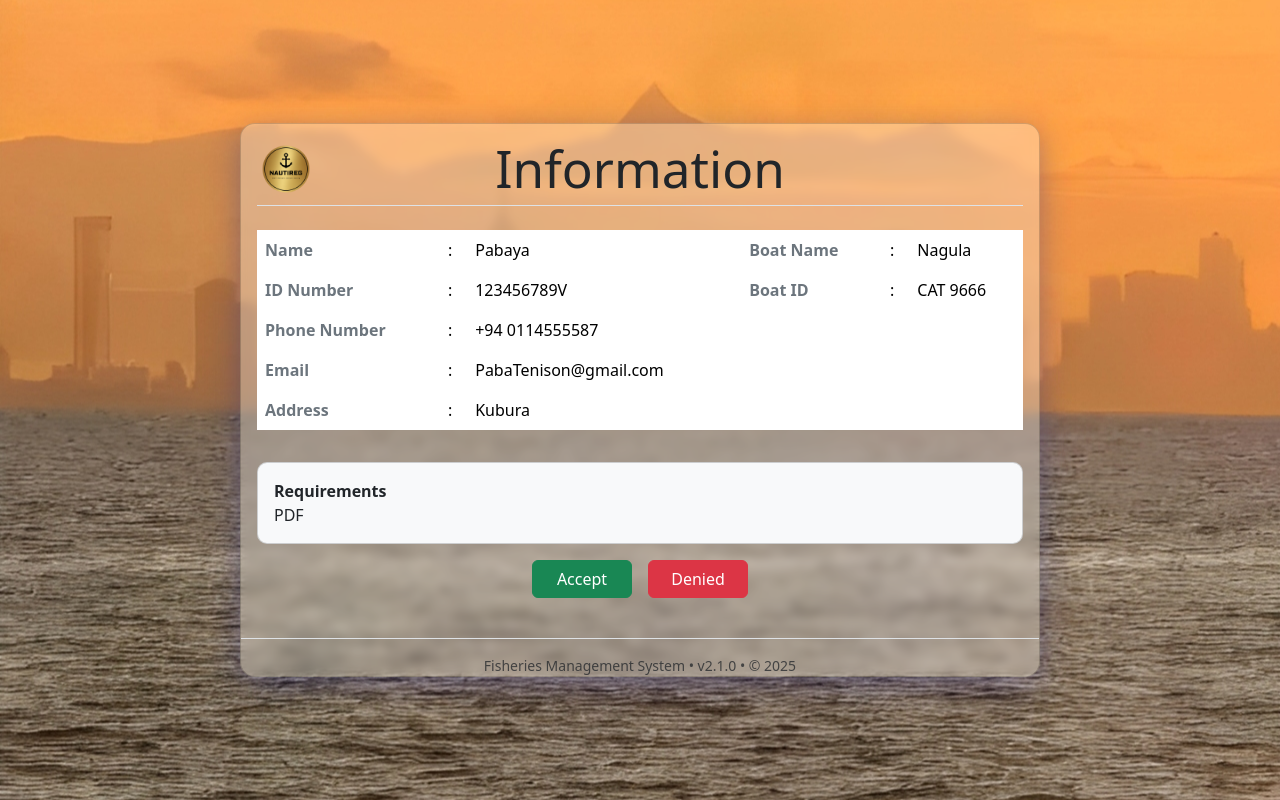
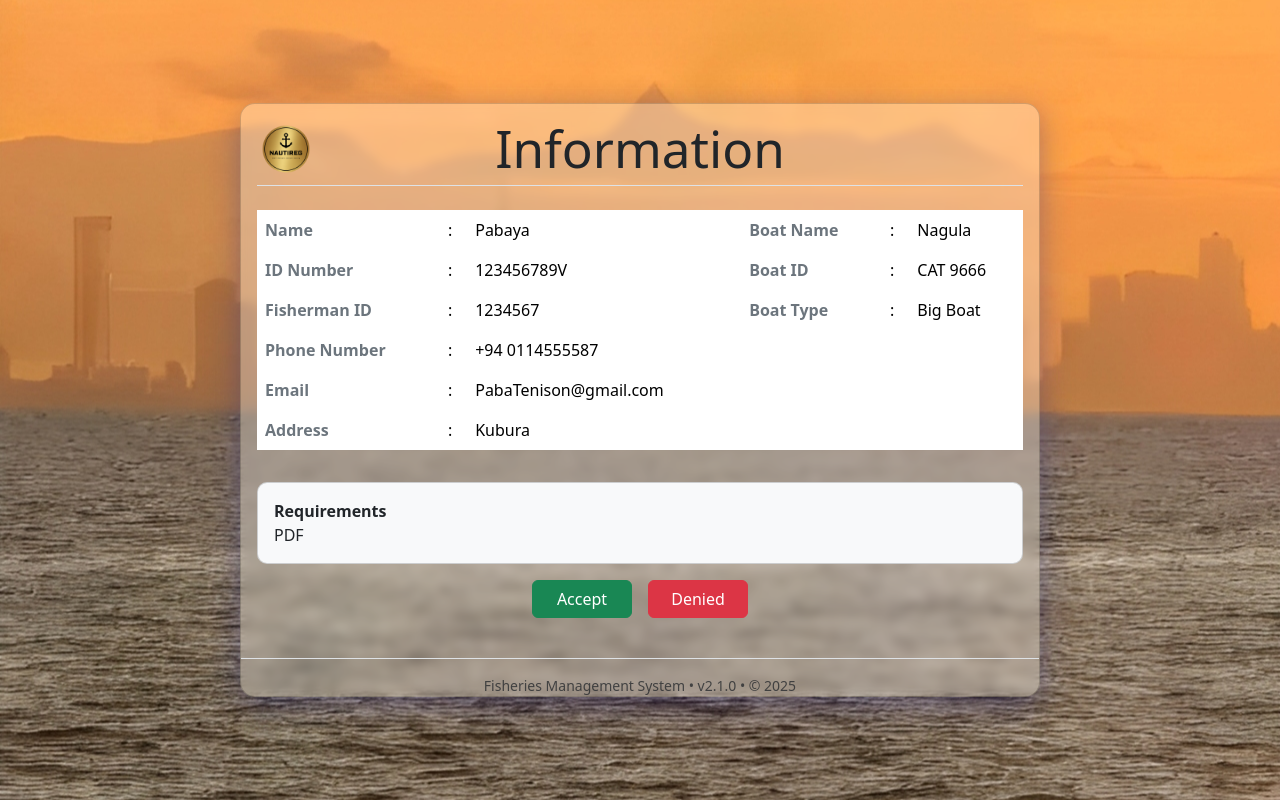
Before and after one commit to BHdahanayaka2003/MarineTrack-Final-Project, a React (Vite) app: page /FishermanDetails in a window 1280 px wide. Built offline with nearby package versions, Linux system fonts and the light colour scheme.

Commit message:
feat: add Fisherman ID and Boat Type details to FishermanDetails component

```diff
--- a/src/FishermanDetails.jsx
+++ b/src/FishermanDetails.jsx
@@ -82,6 +82,14 @@ const FishermanDetails = () => {
                                     <td>CAT 9666</td>
                                 </tr>
                                 <tr>
+                                    <td className="fw-bold text-secondary">Fisherman ID</td>
+                                    <td>:</td>
+                                    <td>1234567</td>
+                                    <td className="fw-bold text-secondary">Boat Type</td>
+                                    <td>:</td>
+                                    <td>Big Boat</td>
+                                </tr>
+                                <tr>
                                     <td className="fw-bold text-secondary">Phone Number</td>
                                     <td>:</td>
                                     <td>+94 0114555587</td>
```
